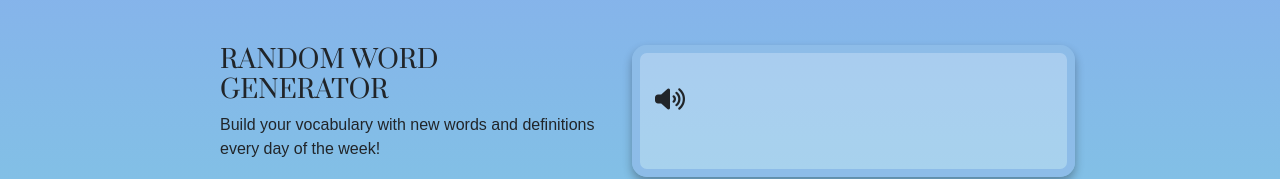
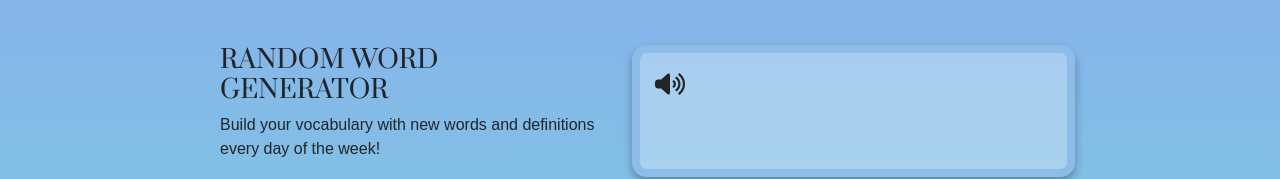
Before and after one commit to P0KiD0Ki/SheCodes-Dictionary-Project, a React (Create React App) app: page / in a window 1280 px wide. Shown: the part 211-390 px from the top of the page. Built offline with nearby package versions, Linux system fonts and the light colour scheme; no server answers.

Commit message:
Update WordofDay.css

```diff
--- a/src/WordofDay.css
+++ b/src/WordofDay.css
@@ -25,7 +25,7 @@ div.word-generator.col {
 .the-word {
   font-size: 45px;
   font-family: 'Prata', serif;
-  padding: 10px 0px 15px 0px;
+  padding: 10px 0px 0px;
 }
 
 .wod-container {
```
